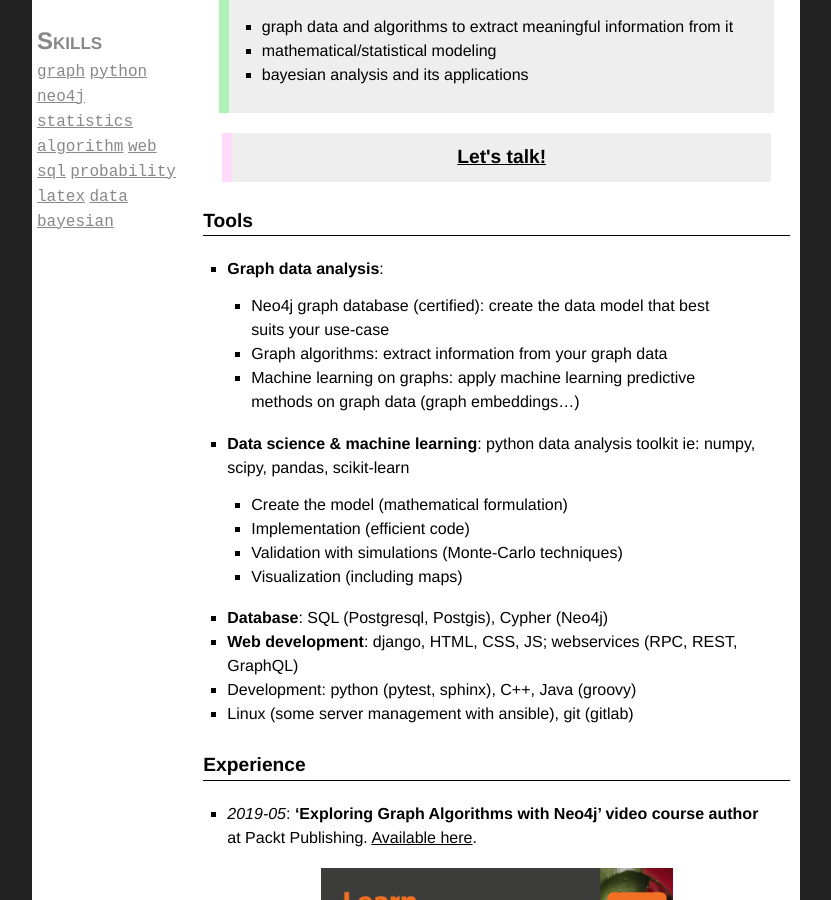
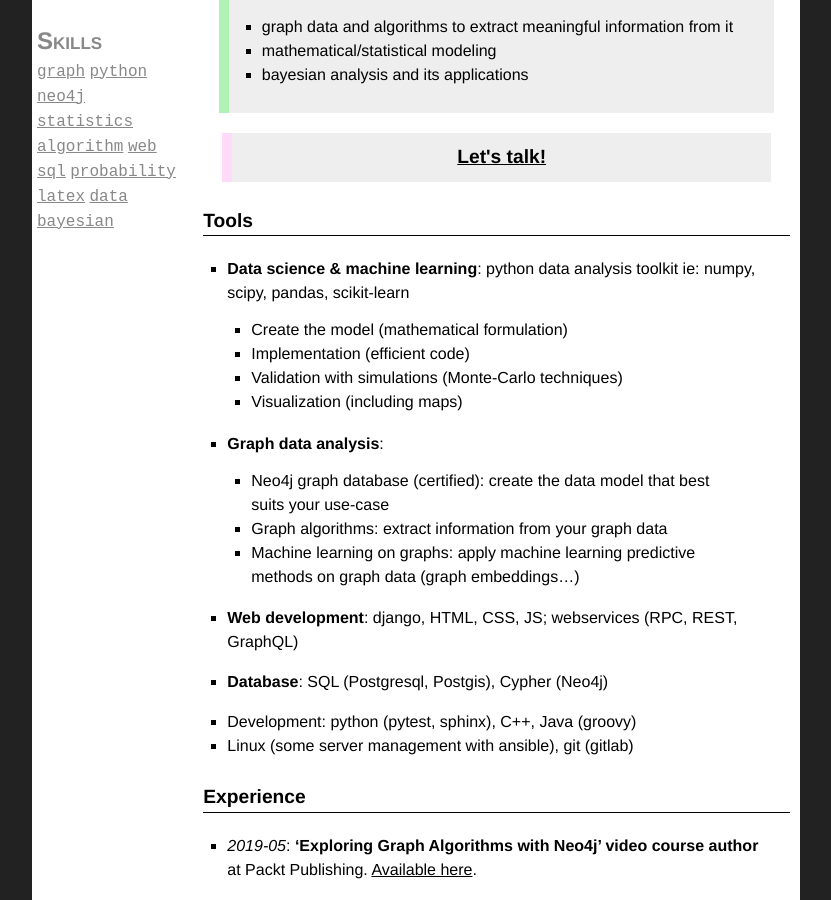
Before and after one commit to stellasia/stellasia.github.io, a Jekyll site: the page built from about.md, in a window 1280 px wide and 900 px high, scrolled down 736 px. Shown: the whole window, without its empty margins (224-1055 px from the left). Built offline with Jekyll 4.4.1, drawn with Linux system fonts in a browser that asks for light colours.

Commit message:
Update about

```diff
--- a/about.md
+++ b/about.md
@@ -38,19 +38,24 @@ Beside data analysis, I can also write reliable code (including webservices and
 
 # Tools
 
+- **Data science & machine learning**: python data analysis toolkit ie: numpy, scipy, pandas, scikit-learn
+    - Create the model (mathematical formulation)
+    - Implementation (efficient code)
+    - Validation with simulations (Monte-Carlo techniques)
+    - Visualization (including maps)
+
 - **Graph data analysis**:
     - Neo4j graph database (certified): create the data model that best suits your use-case
 	- Graph algorithms: extract information from your graph data
 	- Machine learning on graphs: apply machine learning predictive methods on graph data (graph embeddings...)
 
-- **Data science & machine learning**: python data analysis toolkit ie: numpy, scipy, pandas, scikit-learn
-    - Create the model (mathematical formulation)
-    - Implementation (efficient code)
-    - Validation with simulations (Monte-Carlo techniques)
-    - Visualization (including maps)
+
+- **Web development**: django, HTML, CSS, JS; webservices (RPC, REST, GraphQL)
+
 - **Database**: SQL (Postgresql, Postgis), Cypher (Neo4j)
-- **Web development**: django, HTML, CSS, JS; webservices (RPC, REST, GraphQL)
+
 - Development: python (pytest, sphinx), C++, Java (groovy)
+
 - Linux (some server management with ansible), git (gitlab)
 
 
@@ -59,7 +64,7 @@ Beside data analysis, I can also write reliable code (including webservices and
 
 - _2019-05_: **'Exploring Graph Algorithms with Neo4j' video course author** at Packt Publishing. [Available here](https://www.packtpub.com/application-development/exploring-graph-algorithms-neo4j-video).
 
-![Course cover](/img/1853654-original.png){:width="30%"}
+![Course cover](/img/1853654-original.png){:width="10%"}
 
 
 - _2018-_ : **Lead Data Scientist** at Motion-S (www.motion-s.com/) (Luxembourg): road accident risk estimation from driver behaviour (telematic and contextualized data)
```
